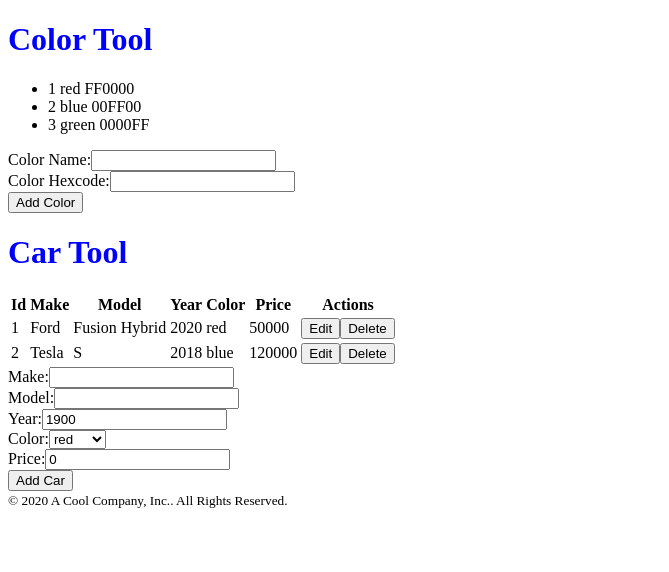
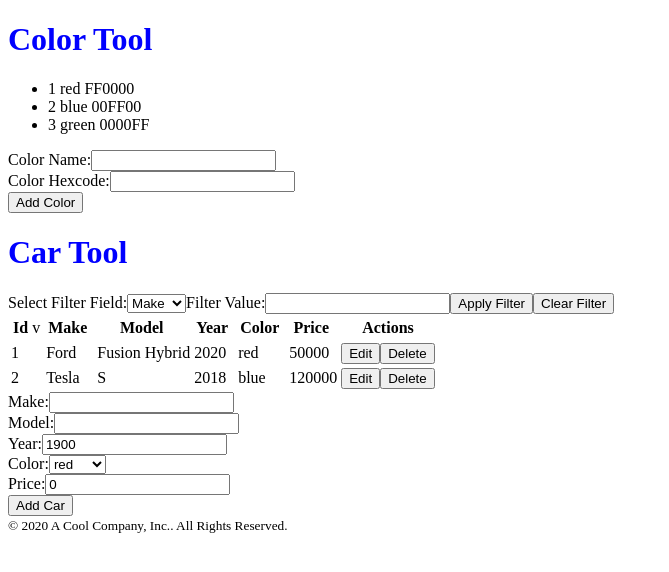
Before and after one commit to smartcoder0305/react-typescript_08122020, a React (Create React App) app in the folder demo-app/: page / in a window 1280 px wide. Shown: the top 572 px of the page, without its empty margins (0-669 px from the left). Built offline with nearby package versions, Linux system fonts and the light colour scheme.

Commit message:
add bonus solutions

```diff
--- /dev/null
+++ b/demo-app/src/components/CarTable.css
@@ -0,0 +1,15 @@
+.sort-col-button {
+  border: 0;
+  background-color: rgba(255, 255, 255, 0);
+  padding: 2px;
+  margin:0;
+  font-weight: bold;
+  font-family: initial;
+  font-size: 1rem;
+  outline: none;
+}
+
+.sort-dir {
+  padding-left: 4px;
+  font-weight: normal;
+}
--- a/demo-app/src/components/CarTable.tsx
+++ b/demo-app/src/components/CarTable.tsx
@@ -5,33 +5,56 @@ import { Car } from '../models/Car';
 import { CarEditRow } from './CarEditRow';
 import { CarViewRow } from './CarViewRow';
 
+import "./CarTable.css";
+
+export type CarTableSortSettings = { col: keyof Car, dir: string };
+
 export type CarTableProps = {
   cars?: Car[],
   editCarId?: number,
+  sort: CarTableSortSettings,
   onEditCar: (carId: number) => void,
   onDeleteCar: (carId: number) => void,
   onSaveCar: (car: Car) => void,
   onCancelCar: () => void,
+  onSort: (sortSetting: CarTableSortSettings) => void,
 };
 
+const colHeaders: { id: number, label: string, field: keyof Car }[] = [
+  { id: 1, label: 'Id', field: 'id' },
+  { id: 2, label: 'Make', field: 'make' },
+  { id: 3, label: 'Model', field: 'model' },
+  { id: 4, label: 'Year', field: 'year' },
+  { id: 5, label: 'Color', field: 'color' },
+  { id: 6, label: 'Price', field: 'price' },
+];
+
 export const CarTable: FC<CarTableProps> = ({
-  cars, editCarId,
+  cars, editCarId, sort: sortSetting,
   onEditCar: editCar,
   onDeleteCar: deleteCar,
   onSaveCar: saveCar,
   onCancelCar: cancelCar,
+  onSort: sort,
 }) => {
 
   return (
     <table>
       <thead>
       <tr>
-        <th>Id</th>
-        <th>Make</th>
-        <th>Model</th>
-        <th>Year</th>
-        <th>Color</th>
-        <th>Price</th>
+        {colHeaders.map(colHeader => {
+          return <th key={colHeader.id}>
+            <button className="sort-col-button" type="button" onClick={() => sort({
+              col: colHeader.field,
+              dir: sortSetting.dir === 'asc' ? 'des' : 'asc',
+            })}>
+              <span>{colHeader.label}</span>
+              <span className='sort-dir'>
+                {sortSetting.col === colHeader.field && (sortSetting.dir === 'asc' ? 'v' : '^')}
+              </span>
+            </button>
+          </th>
+        })}
         <th>Actions</th>
       </tr>
       </thead>
--- /dev/null
+++ b/demo-app/src/components/CarTableFilterForm.tsx
@@ -0,0 +1,49 @@
+import React, { FC } from 'react';
+
+import { Car } from '../models/Car';
+import { useForm } from '../hooks/useForm';
+
+export type CarTableFilterSettings = { filterField: keyof Car, filterValue: string };
+
+export type CarFieldField = { id: number, label: string, name: keyof Car };
+
+export type CarTableFilterFormProps = {
+  onFilter: (filterSettings: CarTableFilterSettings) => void,
+};
+
+const filterFields: CarFieldField[] = [
+  { id: 1, label: 'Make', name: 'make' },
+  { id: 2, label: 'Model', name: 'model' },
+  { id: 3, label: 'Year', name: 'year' },
+  { id: 4, label: 'Color', name: 'color' },
+  { id: 5, label: 'Price', name: 'price' },
+];
+
+export const CarTableFilterForm: FC<CarTableFilterFormProps> = (props) => {
+
+  const [ filterForm, change ] = useForm<CarTableFilterSettings>({
+    filterField: 'make',
+    filterValue: '',
+  });
+
+  return (
+    <form>
+      <label htmlFor="filter-field-select">Select Filter Field:</label>
+      <select id="filter-field-select" name="filterField" value={filterForm.filterField} onChange={change}>
+        {filterFields.map(filterField =>
+          <option key={filterField.id} value={filterField.name}>
+            {filterField.label}
+          </option>)}
+      </select>
+      <label htmlFor="filter-value-input">Filter Value:</label>
+      <input type="text" id="filter-value-input" name="filterValue" value={filterForm.filterValue} onChange={change} />
+      <button type="button" onClick={() => props.onFilter({
+        filterField: filterForm.filterField, filterValue: filterForm.filterValue,
+      })}>Apply Filter</button>
+      <button type="button" onClick={() => props.onFilter({
+        filterField: 'id', filterValue: '',
+      })}>Clear Filter</button>
+    </form>
+  )
+
+};
--- a/demo-app/src/components/CarTool.tsx
+++ b/demo-app/src/components/CarTool.tsx
@@ -5,26 +5,78 @@ import { useCarList } from '../hooks/useCarList';
 
 import { ToolHeader } from './ToolHeader';
 import { ToolFooter } from './ToolFooter';
-import { CarTable } from './CarTable';
+import { CarTableSortSettings, CarTable } from './CarTable';
 import { CarForm } from './CarForm';
 import { ConfirmModal } from './ConfirmModal';
+import { CarTableFilterSettings, CarTableFilterForm } from './CarTableFilterForm';
 
 export type CarToolProps = {
   cars: Car[],
+};
+
+const carTableCache = new Map<string, Car[]>();
+
+const clearCarTableCache = () => {
+  carTableCache.clear();
+};
+
+const getCarTableCacheKey = (filterSettings: CarTableFilterSettings, sortSettings: CarTableSortSettings) => {
+
+  return btoa(
+    filterSettings.filterField + ':' +
+    filterSettings.filterValue + ':' +
+    sortSettings.col + ':' +
+    sortSettings.dir);
+
+};
+
+const getCars = (cars: Car[], filterSettings: CarTableFilterSettings, sortSettings: CarTableSortSettings) => {
+
+  const cacheKey = getCarTableCacheKey(filterSettings, sortSettings);
+
+  if (!carTableCache.has(cacheKey)) {
+
+    console.log('performing filter and sort');
+
+    const filteredCars = cars.filter(car => {
+      return String(car[filterSettings!.filterField]!).includes(filterSettings.filterValue);
+    });
+
+    const sortedCars = filteredCars.sort( (a: Car, b: Car) => {
+
+      if (a[sortSettings.col]! > b[sortSettings.col]!) {
+        return sortSettings.dir === 'asc' ? 1 : -1;
+      } else if (a[sortSettings.col]! < b[sortSettings.col]!) {
+        return sortSettings.dir === 'asc' ? -1 : 1;
+      } else {
+        return 0;
+      }
+
+    });
+
+    carTableCache.set(cacheKey, sortedCars);
+  }
+
+  return carTableCache.get(cacheKey);
+
 };
 
 export const CarTool: FC<CarToolProps> = (props) => {
 
   const [ editCarId, setEditCarId ] = useState(-1);
   const [ confirmDeleteCarId, setConfirmDeleteCarId ] = useState(-1);
+  const [ carTableFilterSettings, setCarTableFilterSettings ] = useState<CarTableFilterSettings>({ filterField: 'id', filterValue: '' });
+  const [ carTableSortSettings, setCarTableSortSettings ] = useState<CarTableSortSettings>({ col: 'id', dir: 'asc' });
 
   const [ cars, appendCar, removeCar, replaceCar ] = useCarList(props.cars.concat());
 
   const cancelCar = () => setEditCarId(-1);
 
+
   const addCar = (car: Car) => {
     appendCar(car);
     cancelCar();
+    clearCarTableCache();
   };
 
   const confirmDeleteCar = (carId: number) => {
@@ -34,12 +86,14 @@ export const CarTool: FC<CarToolProps> = (props) => {
   const deleteCar = (carId: number) => {
     removeCar(carId);
     cancelCar();
+    clearCarTableCache();
     dismissConfirmDeleteCarModal();
   };
 
   const saveCar = (car: Car) => {
     replaceCar(car);
     cancelCar();
+    clearCarTableCache();
   };
 
   const getCarDetailsById = (carId: number) => {
@@ -54,9 +108,11 @@ export const CarTool: FC<CarToolProps> = (props) => {
   return (
     <>
       <ToolHeader headerText="Car Tool" />
-      <CarTable cars={cars} editCarId={editCarId}
+      <CarTableFilterForm onFilter={setCarTableFilterSettings} />
+      <CarTable cars={getCars(cars, carTableFilterSettings, carTableSortSettings)}
+        editCarId={editCarId} sort={carTableSortSettings}
         onEditCar={setEditCarId} onDeleteCar={confirmDeleteCar}
-        onSaveCar={saveCar} onCancelCar={cancelCar} />
+        onSaveCar={saveCar} onCancelCar={cancelCar} onSort={setCarTableSortSettings} />
       <CarForm buttonText="Add Car" onSubmitCar={addCar} />
       <ToolFooter companyName="A Cool Company, Inc." />
       {confirmDeleteCarId > 0 && <ConfirmModal
```
